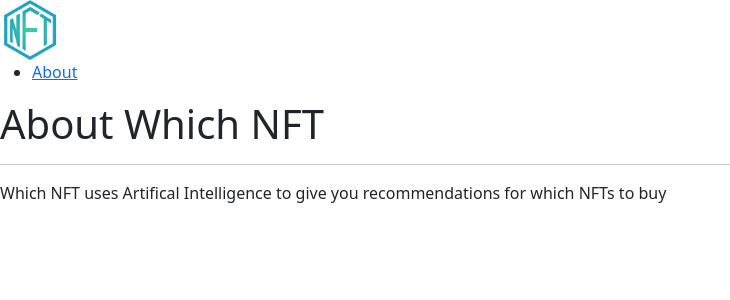
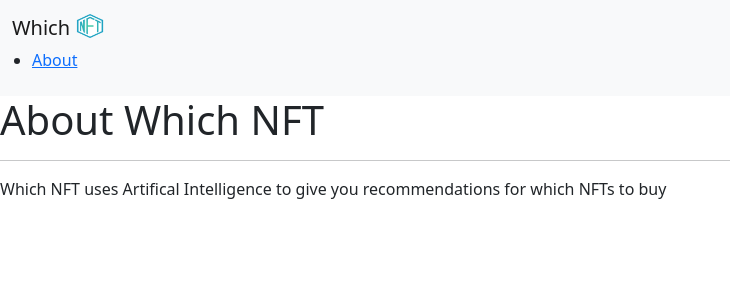
Before and after one commit to renemarcelo/whichnft, a Django app: page /about/ in a window 1280 px wide. Shown: the top 300 px of the page, without its empty margins (0-730 px from the left). Run offline with Django 3.2, Linux system fonts and the light colour scheme.

Commit message:
adds logo using bootstrap navbar

```diff
--- a/main_app/static/css/base.css
+++ /dev/null
@@ -1,4 +0,0 @@
-.header-logo-container>a>img {
-  width: 60px;
-  height: 60px;
-}
--- a/main_app/templates/base.html
+++ b/main_app/templates/base.html
@@ -19,15 +19,13 @@
 </head>
 <body>
   <header>
-    <div class="header-logo-container">
-      <a href="/">
-        <img
-          src="{% static 'images/NFT_Icon.png' %}"
-          alt="The Which NFT Logo"
-        >
-      </a>
-    </div>
-    <nav>
+    <nav class="navbar navbar-light bg-light">
+        <div class="container-fluid">
+            <a href="/" class="navbar-brand">
+                Which
+                <img src="{% static 'images/NFT_Icon.png' %}" alt="" width="30" height="24" class="d-inline-block align-text-top">
+            </a>
+        </div>
       <ul>
         <li><a href="/about">About</a></li>
       </ul>
```
